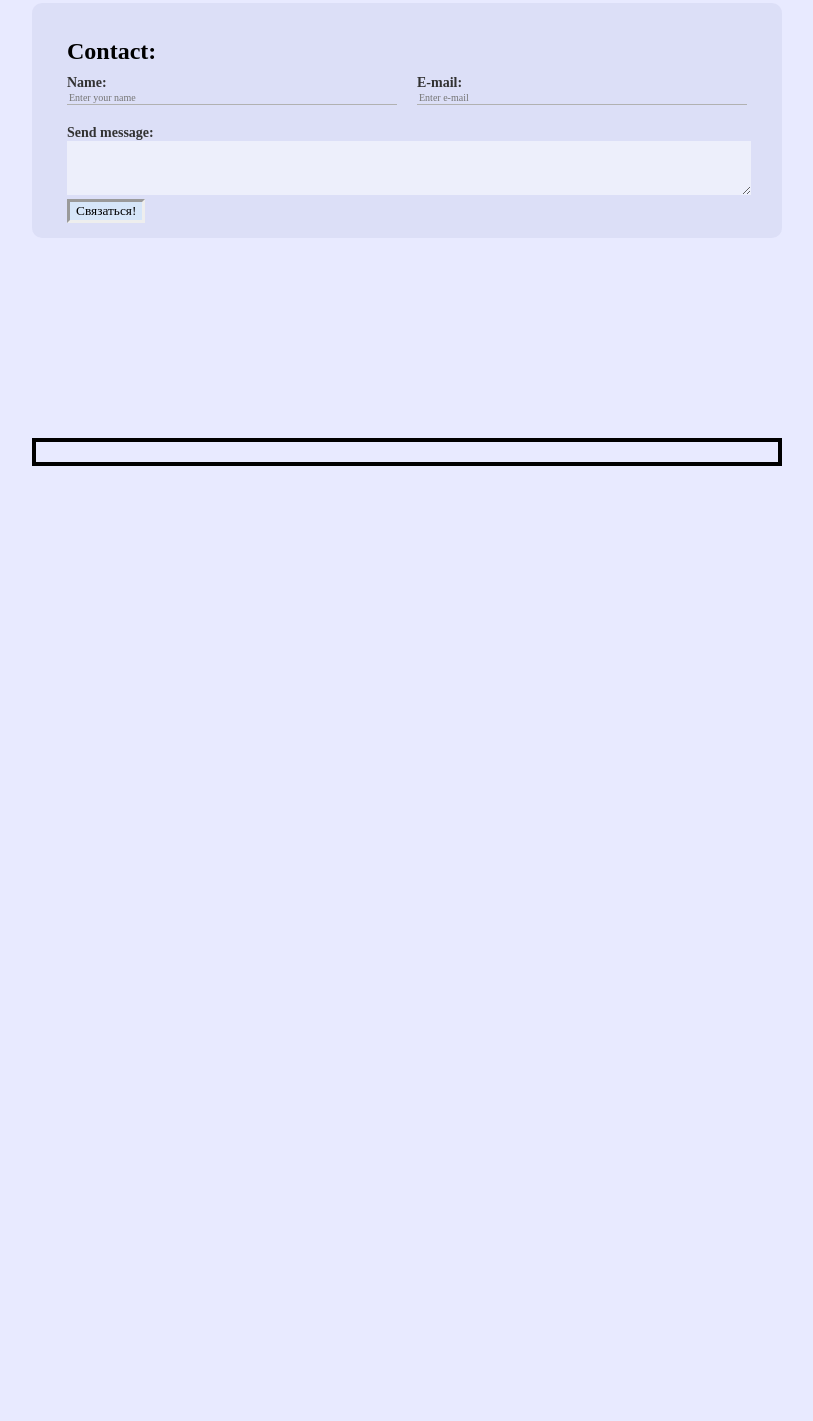
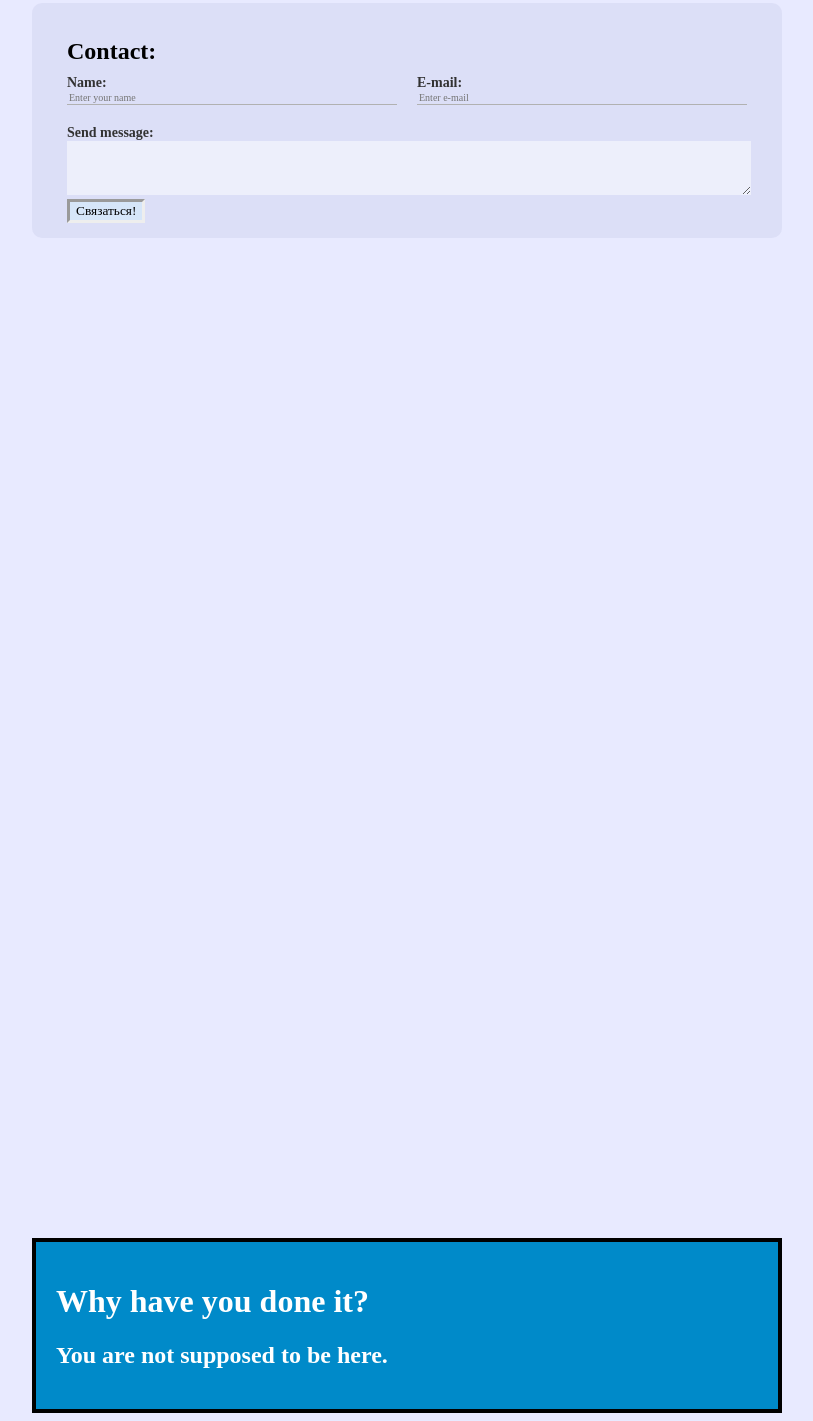
Before and after one commit to Olegabkmv/test_site, a plain HTML site: page index.html in a window 1280 px wide. Shown: the part 753-2174 px from the top of the page, without its empty margins (233-1046 px from the left). Before the commit the page ends 1227 px from the top, so only its background shows below. Drawn offline with Linux system fonts and the light colour scheme.

Commit message:
Add files via upload

```diff
--- a/index.html
+++ b/index.html
@@ -88,14 +88,19 @@
   </div>
 </div>
 
-<div class="position">
   <div class="emblem">
     <div class="box"></div>
     <div class="box"></div>
     <div class="box"></div>
     <div class="box"></div>
   </div>
-</div>
+
+  <div class="dontListBelow">
+  </div>
+  <div class="ifYouListed">
+    <h1>Why have you done it?</h1>
+    <h2>You are not supposed to be here.</h2>
+  </div>
 
   </body>
 </html>
--- a/styles.css
+++ b/styles.css
@@ -168,19 +168,9 @@ a:visited {
   background-color: rgba(188, 255, 255, 0.199);
   border: inset;
 }
-
-/* position */
-
-.position {
-  border: 4px solid black;
-  margin-top: 200px;
-  padding: 10px;
+.dontListBelow {
+  margin-bottom: 1000px;
 }
-
-.emblem {
-  border-radius: 10px;
-}
-
 .box:nth-child(1) {
   position: fixed;
   width: 50px;
@@ -224,3 +214,10 @@ a:visited {
   border-radius: 0% 0% 0% 100%;
   border: solid black 2px;
 }
+
+.ifYouListed {
+  border: rgb(0, 0, 0) solid 4px;
+  padding: 20px;
+  color: rgb(255, 255, 255);
+  background-color: #008ac9;
+}
```
